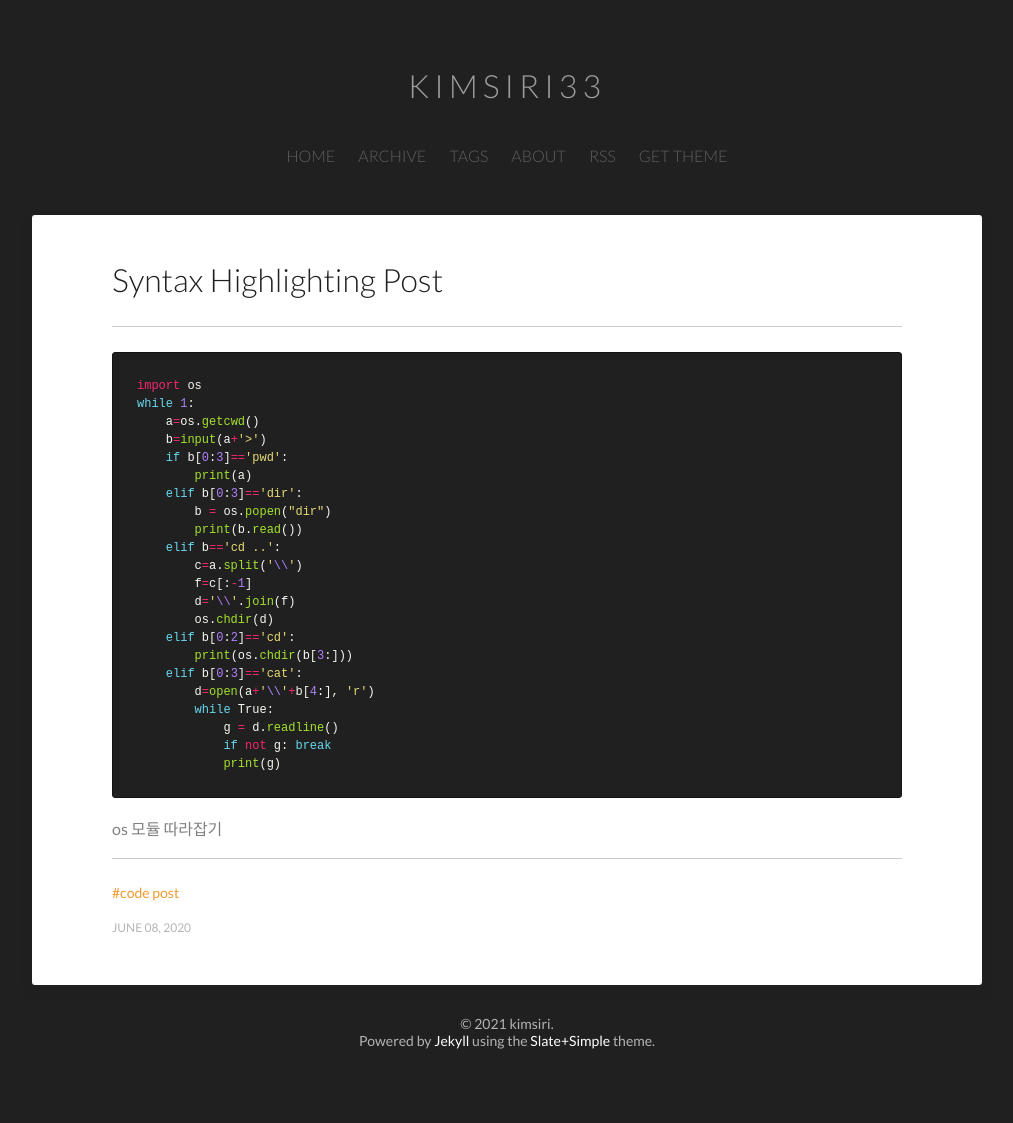
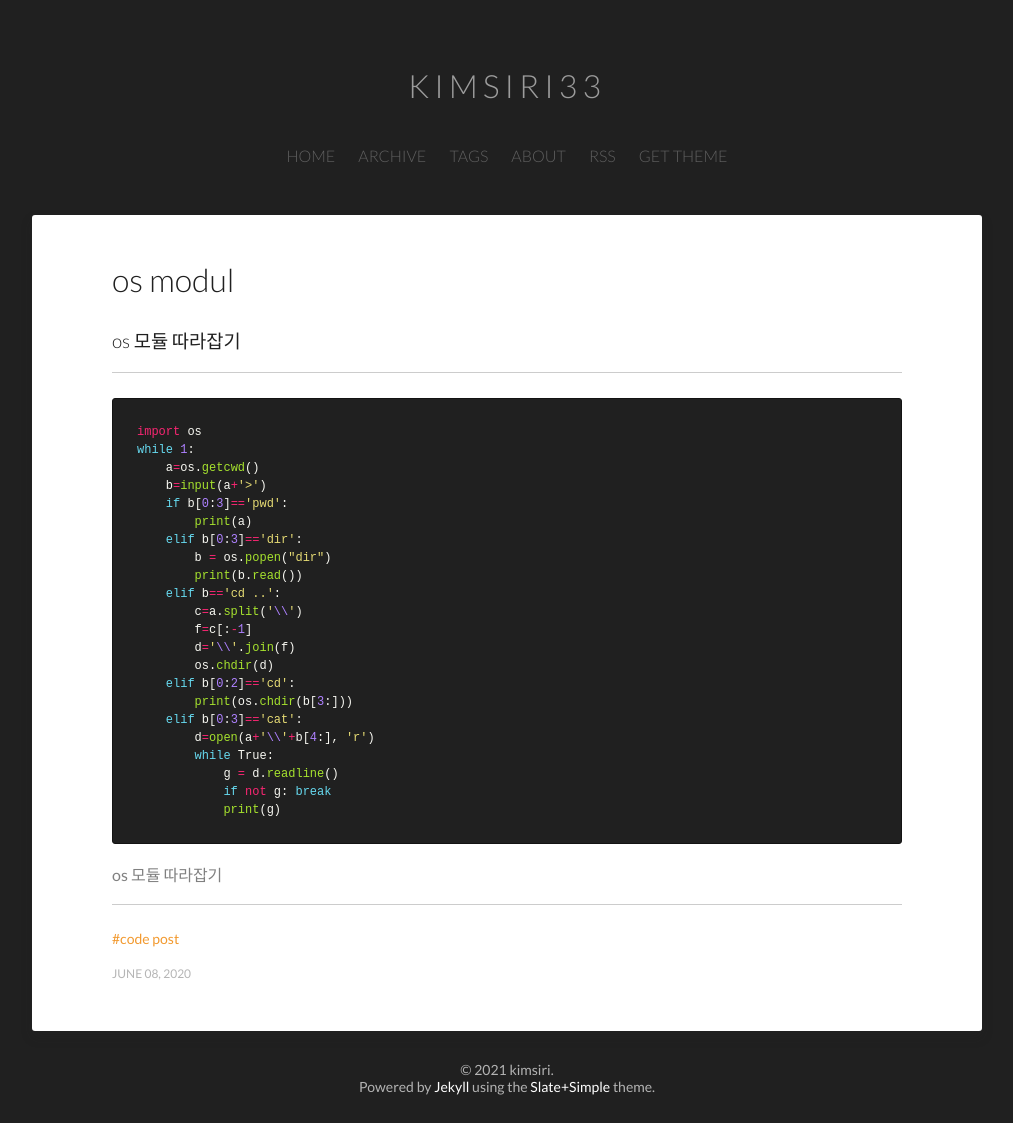
Before and after one commit to kimsiri33/kimsiri33.github.com, a Jekyll site: the page built from _posts/2020-06-08-os.md, in a window 1280 px wide. Shown: the whole page, without its empty margins (133-1146 px from the left). Built offline with Jekyll 4.4.1, drawn with Linux system fonts in a browser that asks for light colours; before the commit the page ends 1077 px from its top, so only the background shows below that.

Commit message:
Update 2020-06-08-os.md

```diff
--- a/_posts/2020-06-08-os.md
+++ b/_posts/2020-06-08-os.md
@@ -1,7 +1,8 @@
 ---
 layout: post
 categories: posts
-title: Syntax Highlighting Post
+title: os modul
+subtitle: os 모듈 따라잡기
 tags: [code post]
 date-string: JUNE 08, 2020
 ---
```
